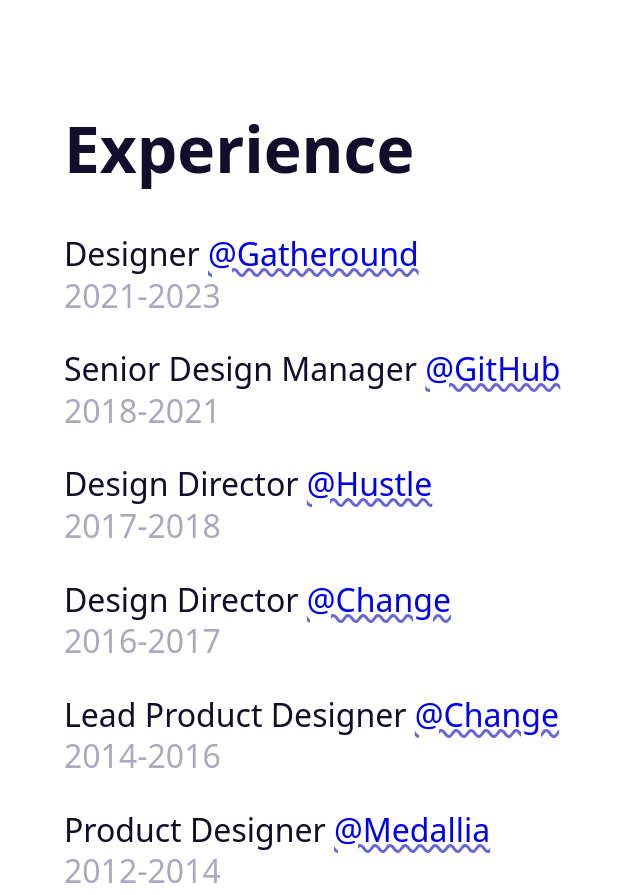
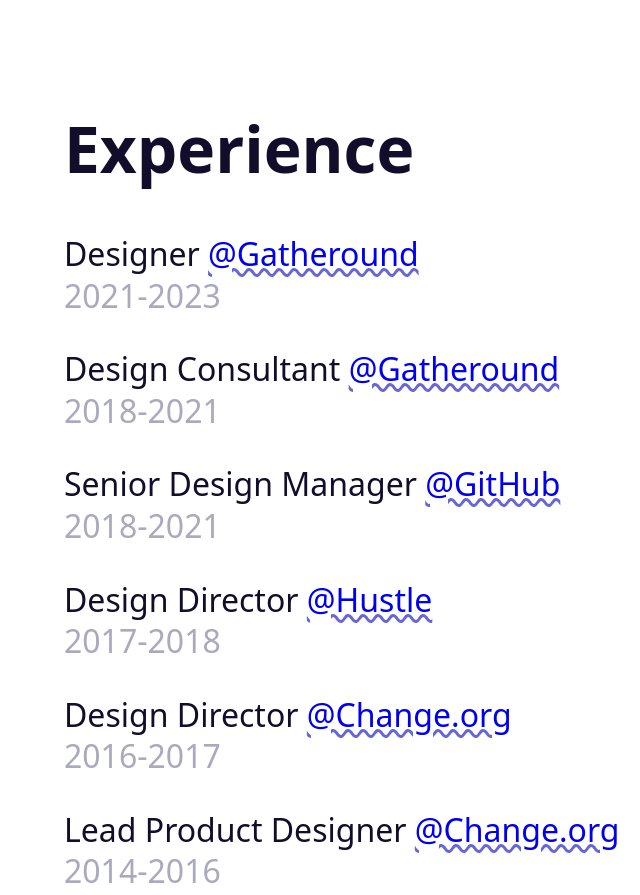
Before and after one commit to matthewferry/matthewferry.github.io, a plain HTML site: page cv/index.html in a window 1280 px wide. Shown: the top 895 px of the page, without its empty margins (0-640 px from the left). Drawn offline with Linux system fonts and the light colour scheme.

Commit message:
Updates links on cv

```diff
--- a/cv/index.html
+++ b/cv/index.html
@@ -15,15 +15,16 @@
   <main>
     <h1>Experience</h1>
     <ul>
-      <li>Designer <a href="https://twitter.com/comegatheround">@Gatheround</a> <em>2021-2023</em></li>
-      <li>Senior Design Manager <a href="https://twitter.com/github">@GitHub</a> <em>2018-2021</em></li>
-      <li>Design Director <a href="https://twitter.com/Hustle">@Hustle</a> <em>2017-2018</em></li>
-      <li>Design Director <a href="https://twitter.com/Change">@Change</a> <em>2016-2017</em></li>
-      <li>Lead Product Designer <a href="https://twitter.com/Change">@Change</a> <em>2014-2016</em></li>
-      <li>Product Designer <a href="https://twitter.com/Medallia">@Medallia</a> <em>2012-2014</em></li>
+      <li>Designer <a href="https://gatheround.com">@Gatheround</a> <em>2021-2023</em></li>
+      <li>Design Consultant <a href="https://gatheround.com">@Gatheround</a> <em>2018-2021</em></li>
+      <li>Senior Design Manager <a href="https://github.com">@GitHub</a> <em>2018-2021</em></li>
+      <li>Design Director <a href="https://hustle.com">@Hustle</a> <em>2017-2018</em></li>
+      <li>Design Director <a href="https://change.org">@Change.org</a> <em>2016-2017</em></li>
+      <li>Lead Product Designer <a href="https://change.org">@Change.org</a> <em>2014-2016</em></li>
+      <li>Product Designer <a href="https://medallia.com">@Medallia</a> <em>2012-2014</em></li>
       <li>Product Designer <a href="https://twitter.com/tribrapp">@tribr</a> <em>2012</em></li>
-      <li>Designer and Front-end Engineer <a href="https://twitter.com/teamcolab">@CO+LAB</a> <em>2011-2012</em></li>
-      <li>Hustlin’ for some BS <a href="https://twitter.com/HofstraU">@Hofstra</a> <em>2007</em></li>
+      <li>Designer and Front-end Engineer <a href="https://www.teamcolab.com/">@CO+LAB</a> <em>2011-2012</em></li>
+      <li>Earning BS <a href="https://hofstra.edu">@Hofstra</a> <em>2007</em></li>
       <li>A <a href="https://matthewferry.bandcamp.com">previous life</a>… <em>2003-2011</em></li>
     </ul>
   </main>
```
